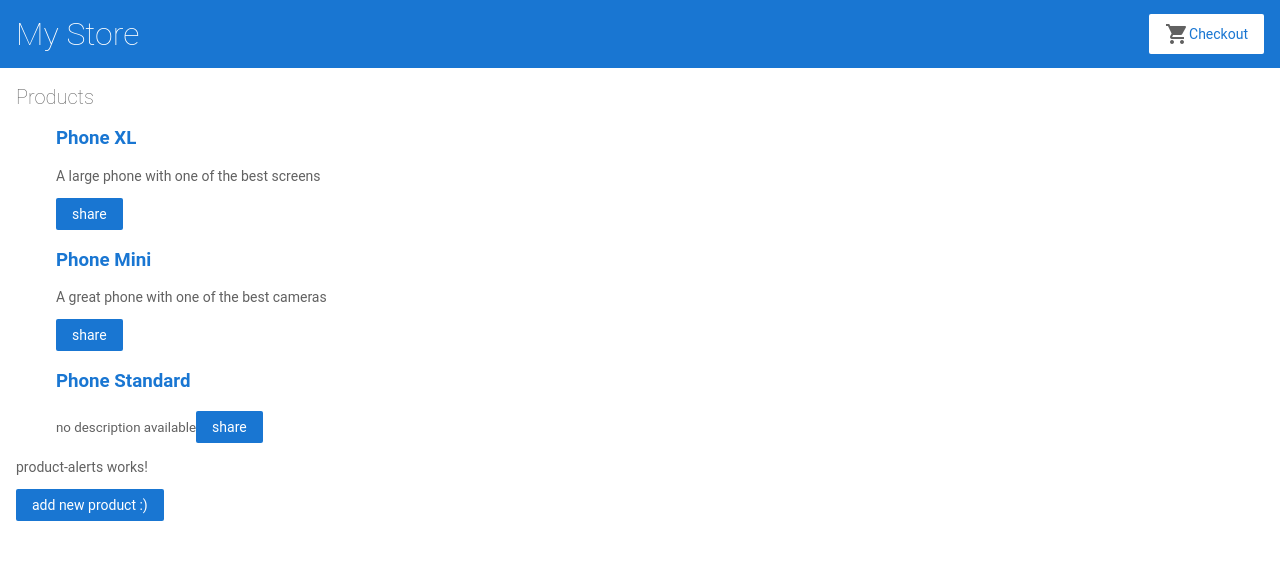
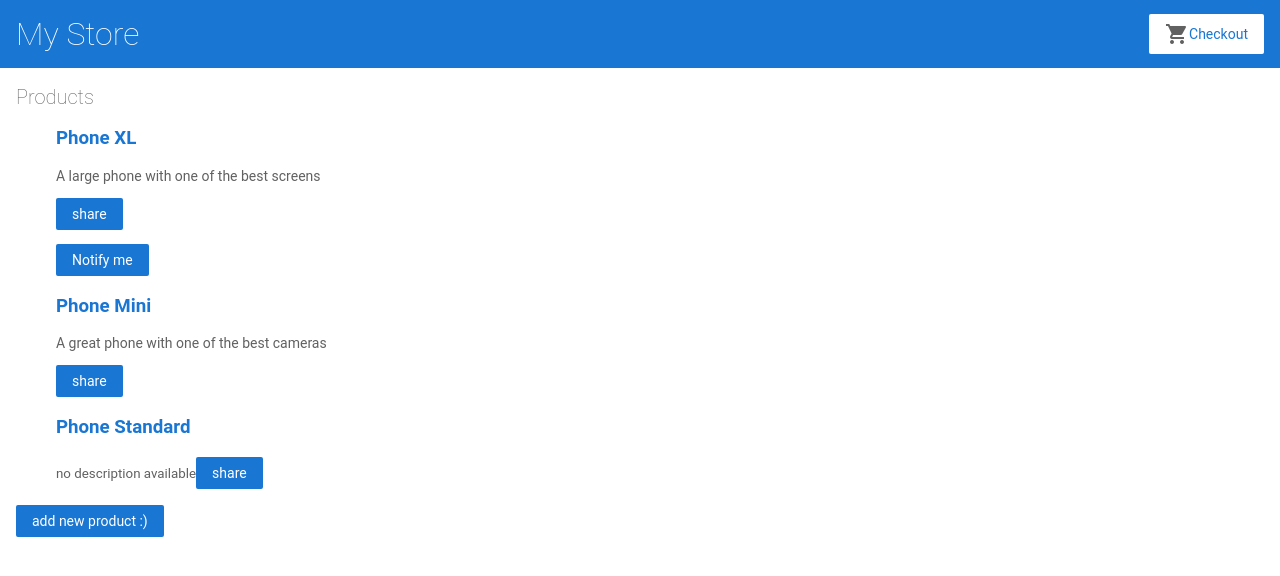
Before and after one commit to Th-Fernandes/angular-e-commerce, an Angular app: page / in a window 1280 px wide. Shown: the top 576 px of the page. Built offline with nearby package versions, Linux system fonts and the light colour scheme.

Commit message:
feat: notify button

```diff
--- a/src/app/product-alerts/product-alerts.component.html
+++ b/src/app/product-alerts/product-alerts.component.html
@@ -1 +1,3 @@
-<p>product-alerts works!</p>
+<p *ngIf="isProductExpensive()">
+  <button>Notify me</button>
+</p>
--- a/src/app/product-alerts/product-alerts.component.ts
+++ b/src/app/product-alerts/product-alerts.component.ts
@@ -1,4 +1,5 @@
-import { Component } from '@angular/core';
+import { Component, Input } from '@angular/core';
+import { Product } from '../products';
 
 @Component({
   selector: 'app-product-alerts',
@@ -6,5 +7,9 @@ import { Component } from '@angular/core';
   styleUrls: ['./product-alerts.component.css']
 })
 export class ProductAlertsComponent {
+  @Input() product: Product | undefined;
 
+  isProductExpensive() {
+    return this.product && this.product.price > 700;
+  }
 }
--- a/src/app/product-list/product-list.component.html
+++ b/src/app/product-list/product-list.component.html
@@ -9,12 +9,12 @@
         <p *ngIf="product.description">{{product.description}}</p>
         <small *ngIf="!product.description">no description available</small>
 
-        <button (click)="share()">share</button>
+        <button (click)="share(product.id)">share</button>
+        <app-product-alerts [product]="product"/>
     </li>
 </ul>
 
-<app-product-alerts />
-<button (click)="addProduct({id: 5, name: 'sample', description: ''})"> add new product :)</button>
+<button (click)="addProduct({id: 5, name: 'sample', description: '', price: 999})"> add new product :)</button>
 
 <!--
 Copyright Google LLC. All Rights Reserved.
--- a/src/app/product-list/product-list.component.ts
+++ b/src/app/product-list/product-list.component.ts
@@ -10,12 +10,14 @@ import { products } from '../products';
 export class ProductListComponent {
   products = [...products];
 
-  addProduct(product: any) {
+  addProduct(product: typeof this.products[number]) {
     this.products = [...this.products, product];
   }
 
-  share() {
-    window.alert('The product has been shared!');
+  share(productId: number) {
+    const product = this.products.find(p => p.id === productId);
+
+    if (product) window.alert(`${product.name} has been shared!`);
   }
 }
 
```
